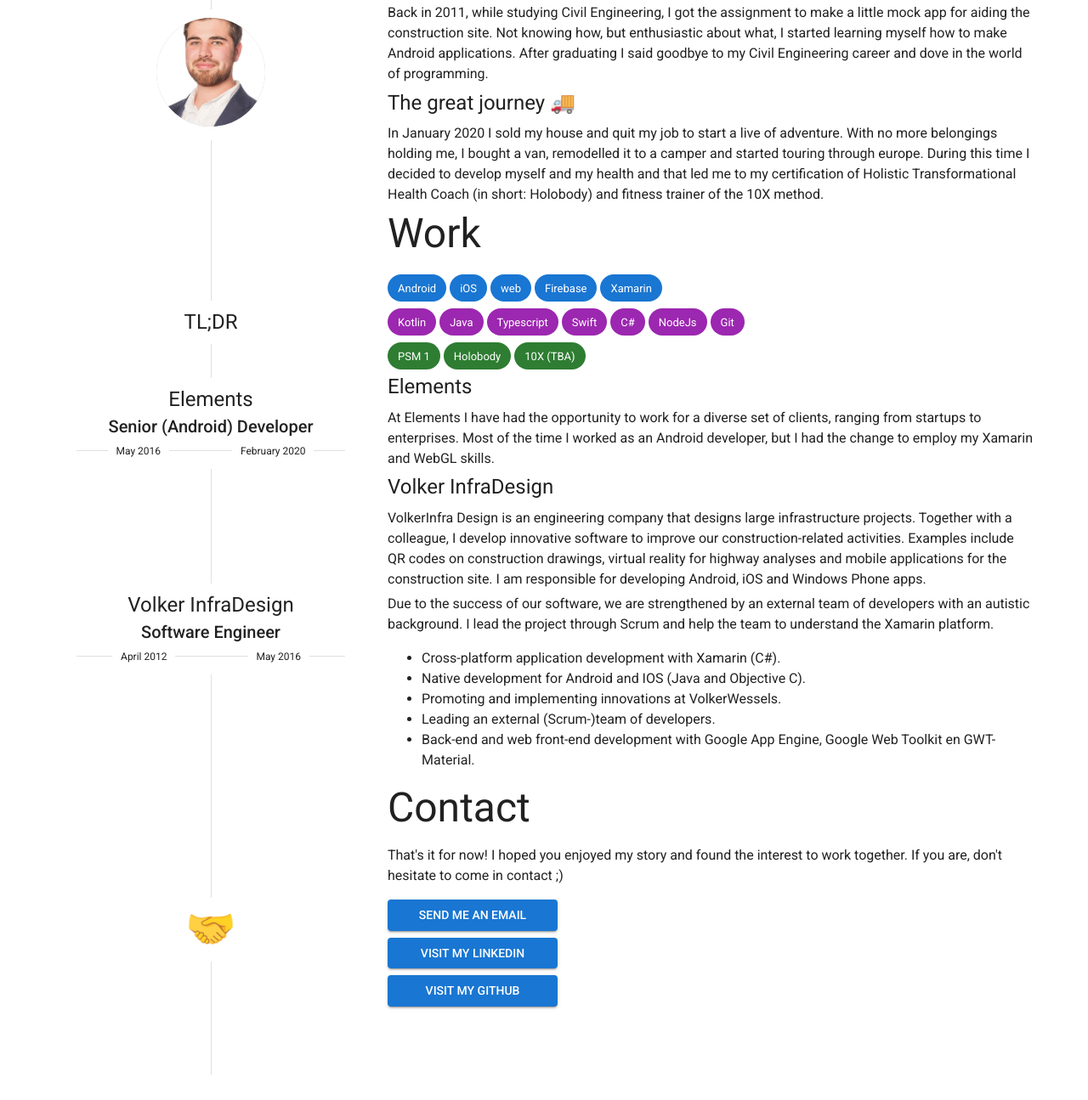
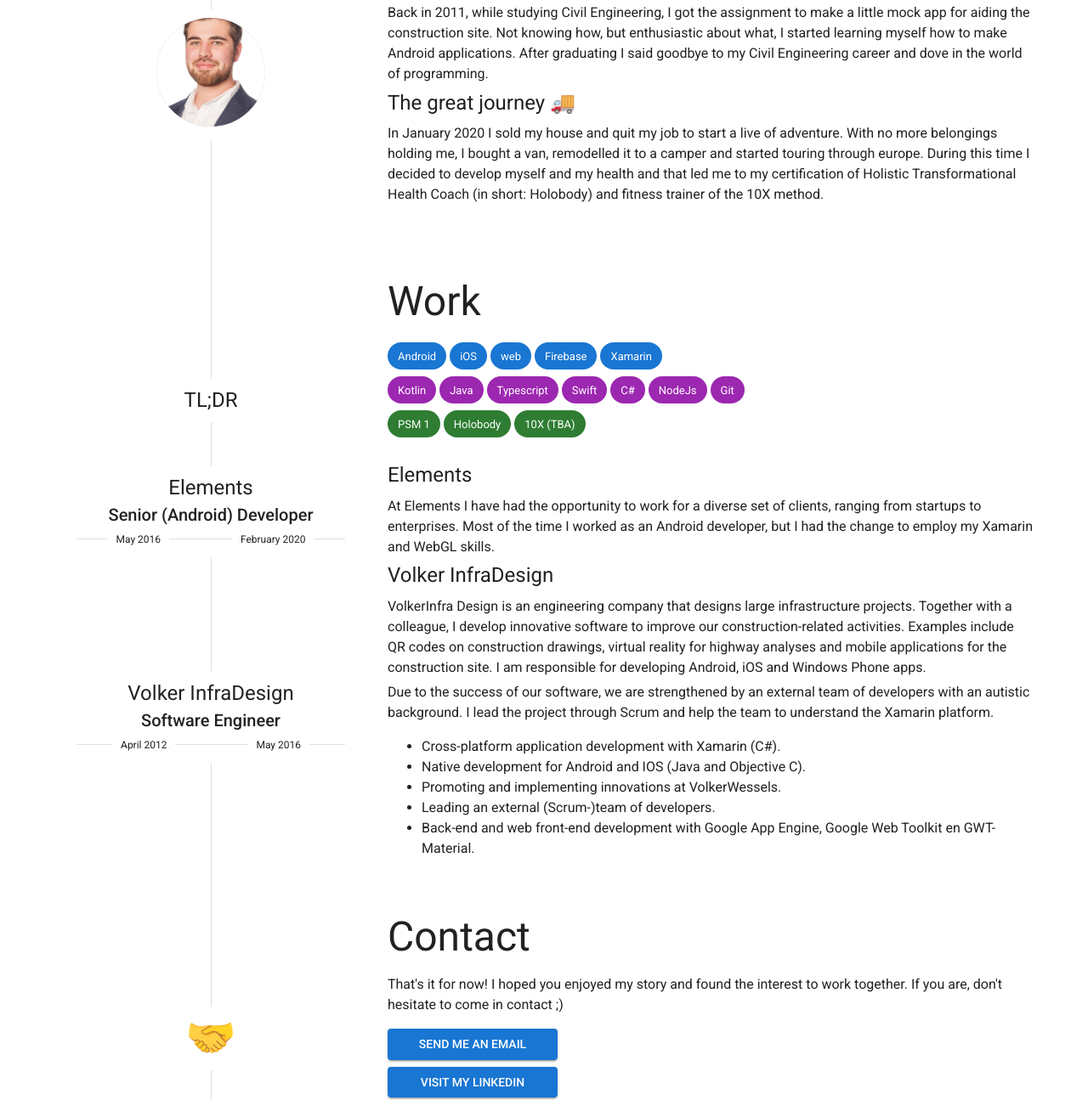
Before and after one commit to Lamartio/lamartio, a Gatsby site: page / in a window 1280 px wide. Shown: the part 822-2117 px from the top of the page at 85% size. Before the commit the page ends 2087 px from the top, so only its background shows below. Built offline with nearby package versions, Linux system fonts and the light colour scheme; Gatsby itself is replaced by a stand-in of ours.

Commit message:
Improves margins

```diff
--- a/src/components/Contact.tsx
+++ b/src/components/Contact.tsx
@@ -6,14 +6,14 @@
 
 export const Contact: FunctionComponent = () =>
     <Row badge={<Typography variant="h3" component="span">🤝</Typography>}>
-        <Typography variant="h3" component="div">
+        <Typography variant="h3" component="div" sx={{mt: 6}}>
             Contact
         </Typography>
         <p>
             That's it for now! I hoped you enjoyed my story and found the interest to work together. If you are,
             don't hesitate to come in contact ;)
         </p>
-        <Stack direction="column" spacing={1} sx={{width:200}}>
+        <Stack direction="column" spacing={1} sx={{width: 200}}>
             <Button
                 component="span"
                 variant="contained"
--- a/src/components/Row.tsx
+++ b/src/components/Row.tsx
@@ -1,9 +1,11 @@
 import * as React from "react";
 import {FunctionComponent} from "react";
-import {Divider, Grid} from "@mui/material";
+import {Divider, Grid, GridProps} from "@mui/material";
 
-export const Row: FunctionComponent<{ badge?: JSX.Element }> = ({badge, children}) =>
-    <Grid container spacing={3}>
+
+export type RowProps = GridProps & { badge?: JSX.Element }
+export const Row: FunctionComponent<RowProps> = ({badge, children}) => {
+    return <Grid container spacing={3} >
         <Grid item xs={12} sm={5} md={4}>
             {
                 badge
@@ -14,4 +16,5 @@
         <Grid item xs={12} sm={7} md={8}>
             {children}
         </Grid>
-    </Grid>
+    </Grid>;
+}
--- a/src/components/TLDR.tsx
+++ b/src/components/TLDR.tsx
@@ -28,8 +28,9 @@
 
 export const TLDR: FunctionComponent = () =>
     <Row badge={<Typography variant="h5" component="span">TL;DR</Typography>}>
-        {data.map(({tags, name, color}) => {
-            return <Box
+        <Box sx={{mb: 3}}>
+            {data.map(({tags, name, color}) =>
+                <Box
                     key={name}
                     sx={{
                         display: 'flex',
@@ -39,7 +40,8 @@
                         py: 0.5,
                         m: 0,
                     }}>
-                {tags.map((e, i) => <Chip key={i} label={e} color={color} sx={{mr: .5}}/>)}
+                    {tags.map((tag, i) => <Chip key={i} label={tag} color={color} sx={{mr: .5}}/>)}
                 </Box>
-        })}
+            )}
+        </Box>
     </Row>
--- a/src/components/Work.tsx
+++ b/src/components/Work.tsx
@@ -33,7 +33,7 @@
 
     return <>
         <Row>
-            <Typography gutterBottom variant="h3">Work</Typography>
+            <Typography gutterBottom variant="h3" sx={{mt:10}}>Work</Typography>
         </Row>
         <TLDR/>
         {nodes.map(node => <Employment key={node.id} data={node}/>)}
```
Also changed, not shown: README.md. Lines whose indentation alone changed are shown as unchanged.
